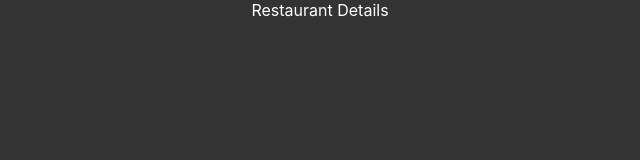
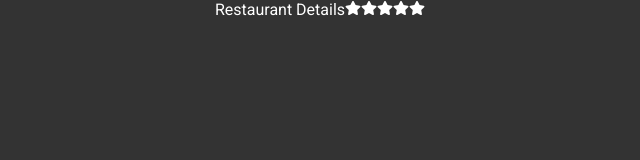
Before and after one commit to turkaytunc/pelp, a React (Create React App) app in the folder frontend/: page /restaurant/1 in a window 1280 px wide. Shown: the top 160 px of the page, without its empty margins (320-960 px from the left). Built offline with nearby package versions, Linux system fonts and the light colour scheme.

Commit message:
add: reviews field to restaurant type

```diff
--- a/frontend/src/context/reducers/restaurantReducer.ts
+++ b/frontend/src/context/reducers/restaurantReducer.ts
@@ -5,8 +5,8 @@ import { RestaurantAction } from '../actions';
 export const restaurantReducer = (state: Restaurant[], action: RestaurantAction): Restaurant[] => {
   switch (action.type) {
     case ActionType.ADD_RESTAURANT: {
-      const { id, location, name, priceRange } = action.payload;
-      return [...state, { id, name, location, priceRange }];
+      const { id, location, name, priceRange, reviews } = action.payload;
+      return [...state, { id, name, location, priceRange, reviews }];
     }
     case ActionType.REMOVE_RESTAURANT: {
       return [...state.filter((e) => e.id !== action.payload)];
--- a/frontend/src/index.scss
+++ b/frontend/src/index.scss
@@ -1,4 +1,5 @@
 @use './scss';
+@import url('https://fonts.googleapis.com/css2?family=Roboto:wght@300;400;500;700&display=swap');
 
 *,
 *::after,
@@ -8,11 +9,11 @@
   box-sizing: border-box;
   vertical-align: baseline;
 }
+
 body {
   margin: 0;
   background-color: scss.$background-color-dark;
-  font-family: -apple-system, BlinkMacSystemFont, 'Segoe UI', 'Roboto', 'Oxygen', 'Ubuntu', 'Cantarell', 'Fira Sans',
-    'Droid Sans', 'Helvetica Neue', sans-serif;
+  font-family: 'Roboto', sans-serif;
   -webkit-font-smoothing: antialiased;
   -moz-osx-font-smoothing: grayscale;
 }
--- a/frontend/src/interfaces/Restaurant.ts
+++ b/frontend/src/interfaces/Restaurant.ts
@@ -3,4 +3,5 @@ export interface Restaurant {
   name: string;
   location: string;
   priceRange: number;
+  reviews: [{ rating: number }];
 }
--- a/frontend/src/routes/details/DetailsScreen.tsx
+++ b/frontend/src/routes/details/DetailsScreen.tsx
@@ -1,6 +1,12 @@
 import React from 'react';
+import { RestaurantDetails } from 'src/components/';
 import './details-screen.scss';
 
-const DetailsScreen = (): React.ReactElement => <>Restaurant Details</>;
+const DetailsScreen = (): React.ReactElement => (
+  <>
+    Restaurant Details
+    <RestaurantDetails />
+  </>
+);
 
 export default DetailsScreen;
```
